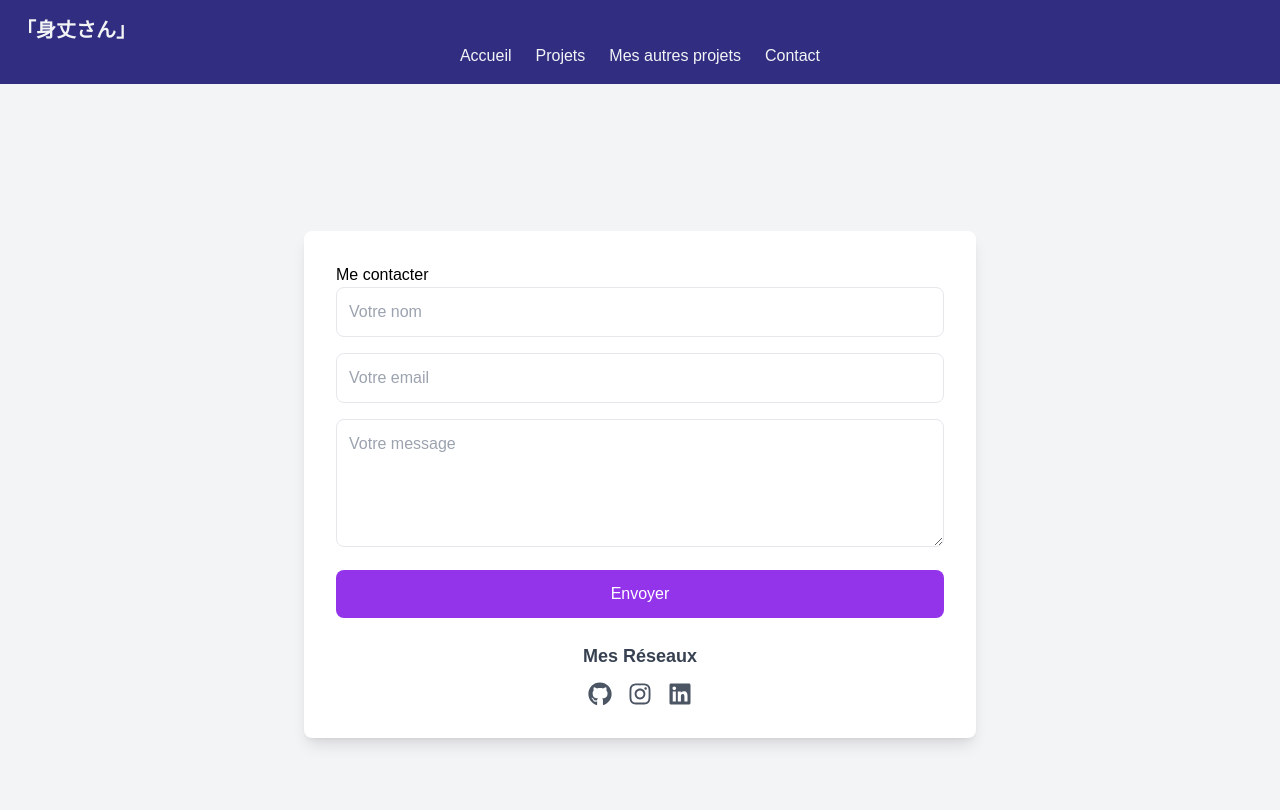
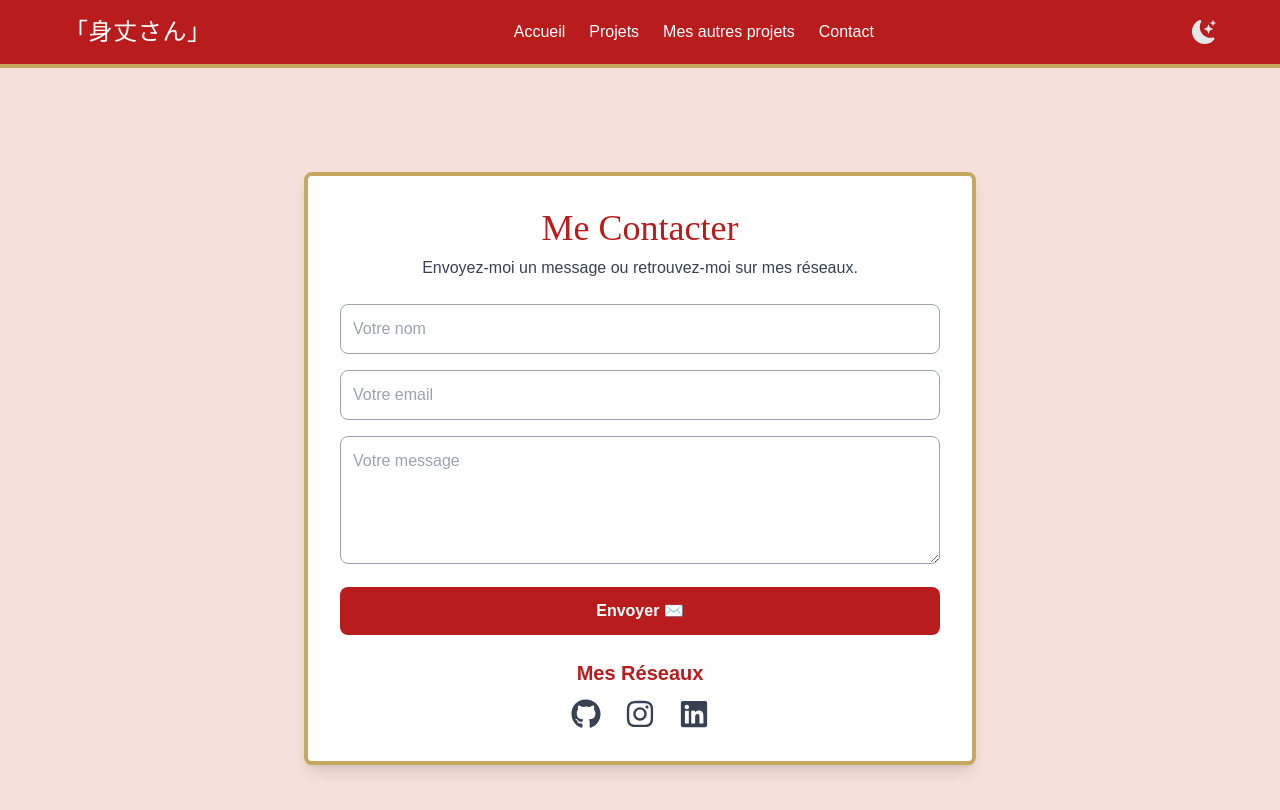
Before and after one commit to Mitake-ktm/Portfolio, a React (Create React App) app: page /contact in a window 1280 px wide. Shown: the top 810 px of the page. Built offline with nearby package versions, Linux system fonts and the light colour scheme.

Commit message:
Begining of UI/UX modif dark mode

```diff
--- a/src/components/Header.tsx
+++ b/src/components/Header.tsx
@@ -1,23 +1,27 @@
-import { Link } from 'react-router-dom';
+import { Link } from "react-router-dom";
+import { useContext } from "react";
+import { ThemeContext } from "../context/ThemeContext";
+import { BsMoonStarsFill, BsSunFill } from "react-icons/bs";
 
 const Header = () => {
+  const { theme, toggleTheme } = useContext(ThemeContext);
+
   return (
-    <nav className='bg-indigo-900 text-gray-100 p-4'>
-      <h1 className="text-xl font-bold">「身丈さん」</h1>
-      <ul className='flex justify-center space-x-6'>
-        <li>
-          <Link to="/" className='hover:text-purple-400 transition'>Accueil</Link>
-        </li>
-        <li>
-          <Link to="/projects" className='hover:text-purple-600 transition'>Projets</Link>
-        </li>
-        <li>
-          <Link to="/other-projects" className='hover:text-purple-600 transition'>Mes autres projets</Link>
-        </li>
-        <li>
-          <Link to="/contact" className='hover:text-purple-600 transition'>Contact</Link>
-        </li>
-      </ul>
+    <nav className="bg-red-700 text-white p-4 shadow-md border-b-4 border-[#C4A95E] dark:bg-gray-900 dark:border-gray-600">
+      <div className="max-w-6xl mx-auto flex justify-between items-center">
+        <h1 className="text-2xl font-mincho tracking-wide">「身丈さん」</h1>
+
+        <ul className="flex space-x-6">
+          <li><Link to="/" className="hover:text-[#C4A95E] transition">Accueil</Link></li>
+          <li><Link to="/projects" className="hover:text-[#C4A95E] transition">Projets</Link></li>
+          <li><Link to="/other-projects" className="hover:text-[#C4A95E] transition">Mes autres projets</Link></li>
+          <li><Link to="/contact" className="hover:text-[#C4A95E] transition">Contact</Link></li>
+        </ul>
+
+        <button onClick={toggleTheme} className="ml-4 text-2xl">
+          {theme === "light" ? <BsMoonStarsFill className="text-gray-200 hover:text-gray-400" /> : <BsSunFill className="text-yellow-500 hover:text-yellow-400" />}
+        </button>
+      </div>
     </nav>
   );
 };
--- /dev/null
+++ b/src/context/ThemeContext.tsx
@@ -0,0 +1,25 @@
+import { createContext, useEffect, useState } from "react";
+
+export const ThemeContext = createContext({
+  theme: "light",
+  toggleTheme: () => {},
+});
+
+export const ThemeProvider = ({ children }: { children: React.ReactNode }) => {
+  const [theme, setTheme] = useState(localStorage.getItem("theme") || "light");
+
+  useEffect(() => {
+    document.documentElement.classList.toggle("dark", theme === "dark");
+    localStorage.setItem("theme", theme);
+  }, [theme]);
+
+  const toggleTheme = () => {
+    setTheme((prevTheme) => (prevTheme === "light" ? "dark" : "light"));
+  };
+
+  return (
+    <ThemeContext.Provider value={{ theme, toggleTheme }}>
+      {children}
+    </ThemeContext.Provider>
+  );
+};
--- a/src/index.css
+++ b/src/index.css
@@ -3,6 +3,25 @@
 @tailwind utilities;
 @import url('https://fonts.googleapis.com/css2?family=Noto+Serif+JP:wght@400;700&family=Zen+Kaku+Gothic+New:wght@400;700&display=swap');
 
+@layer base {
+    /* Mode clair */
+    :root {
+      --bg-primary: #F5E1DA; /* Beige Washi */
+      --text-primary: #1A1A1A; /* Noir Sumi */
+      --accent: #B82C2C; /* Rouge Aka */
+    }
+
+    /* Mode sombre */
+    .dark {
+      --bg-primary: #1A1A1A; /* Noir Sumi */
+      --text-primary: #F5E1DA; /* Beige Washi */
+      --accent: #C4A95E; /* Doré Kogane */
+    }
+}
+
 body {
+    background-color: var(--bg-primary);
+    color: var(--text-primary);
+    transition: background-color 0.3s ease, color 0.3s ease;
     font-family: 'Zen Kaku Gothic New', sans-serif;
 }
--- a/src/index.tsx
+++ b/src/index.tsx
@@ -1,5 +1,6 @@
 import React from 'react';
 import ReactDOM from 'react-dom/client';
+import { ThemeProvider } from "./context/ThemeContext";
 import './index.css';
 import App from './App';
 import reportWebVitals from './reportWebVitals';
@@ -9,7 +10,9 @@ const root = ReactDOM.createRoot(
 );
 root.render(
   <React.StrictMode>
-    <App />
+    <ThemeProvider>
+      <App />
+    </ThemeProvider>
   </React.StrictMode>
 );
 
--- a/src/pages/Contact.tsx
+++ b/src/pages/Contact.tsx
@@ -1,5 +1,5 @@
-import { useState } from "react"
-import { FaGithub, FaInstagram, FaLinkedin } from "react-icons/fa"
+import { useState } from "react";
+import { FaGithub, FaInstagram, FaLinkedin } from "react-icons/fa";
 
 const Contact = () => {
     const [formData, setFormData] = useState({
@@ -13,45 +13,73 @@ const Contact = () => {
             ...formData,
             [e.target.name]: e.target.value
         });
-    }
+    };
 
     const handleSubmit = (e: React.FormEvent) => {
         e.preventDefault();
-        console.log("DONE",formData);
+        console.log("DONE", formData);
         alert("Message envoyé !");
-        setFormData({name: '', email: '', message: ''});
-    }
+        setFormData({ name: '', email: '', message: '' });
+    };
 
     return (
-    <div className="min-h-screen bg-gray-100 flex items-center justify-center p-6">
-        <div className="max-w-2xl w-full bg-white shadow-lg rounded-lg p-8">
-            <h2>Me contacter</h2>
-            <form onSubmit={handleSubmit} className="space-y-4">
-                <input type="text" name="name" placeholder="Votre nom" value={formData.name} onChange={handleChange} required
-                className="w-full p-3 border rounded-lg focus:outline-none focus:ring-2 focus:ring-purple-500"/>
-                <input type="email" name="email" placeholder="Votre email" value={formData.email} onChange={handleChange} required
-                className="w-full p-3 border rounded-lg focus:outline-none focus:ring-2 focus:ring-purple-500"/>
-                <textarea name="message" placeholder="Votre message" value={formData.message} onChange={handleChange} required
-                className="w-full p-3 border rounded-lg focus:outline-none focus:ring-2 focus:ring-2 focus:ring-purple-500 h-32"></textarea>
-                <button type="submit" className="w-full bg-purple-600 text-white py-3 rounded-lg hover:bg-purple-700 transition">Envoyer</button>
+        <div className="min-h-screen bg-[#F5E1DA] flex items-center justify-center p-6">
+            <div className="max-w-2xl w-full bg-white shadow-lg rounded-lg p-8 border-4 border-[#C4A95E]">
+                <h2 className="text-4xl font-mincho text-red-700 text-center">Me Contacter</h2>
+                <p className="text-gray-700 text-center mt-2">Envoyez-moi un message ou retrouvez-moi sur mes réseaux.</p>
+
+                <form onSubmit={handleSubmit} className="space-y-4 mt-6">
+                    <input
+                        type="text"
+                        name="name"
+                        placeholder="Votre nom"
+                        value={formData.name}
+                        onChange={handleChange}
+                        required
+                        className="w-full p-3 border border-gray-400 rounded-lg focus:outline-none focus:ring-2 focus:ring-red-700"
+                    />
+                    <input
+                        type="email"
+                        name="email"
+                        placeholder="Votre email"
+                        value={formData.email}
+                        onChange={handleChange}
+                        required
+                        className="w-full p-3 border border-gray-400 rounded-lg focus:outline-none focus:ring-2 focus:ring-red-700"
+                    />
+                    <textarea
+                        name="message"
+                        placeholder="Votre message"
+                        value={formData.message}
+                        onChange={handleChange}
+                        required
+                        className="w-full p-3 border border-gray-400 rounded-lg focus:outline-none focus:ring-2 focus:ring-red-700 h-32"
+                    ></textarea>
+                    <button
+                        type="submit"
+                        className="w-full bg-red-700 text-white py-3 rounded-lg hover:bg-[#C4A95E] transition font-bold"
+                    >
+                        Envoyer ✉️
+                    </button>
                 </form>
+
                 <div className="mt-6 text-center">
-                <h3 className="text-lg font-semibold text-gray-700">Mes Réseaux</h3>
-                <div className="flex justify-center space-x-4 mt-3">
-                    <a href="https://github.com/Mitake-ktm" target="_blank" className="text-gray-600 hover:text-purple-600 text-2xl" rel='noopener noreferrer'>
+                    <h3 className="text-xl font-semibold text-red-700">Mes Réseaux</h3>
+                    <div className="flex justify-center space-x-6 mt-3">
+                        <a href="https://github.com/Mitake-ktm" target="_blank" className="text-gray-700 hover:text-red-700 text-3xl" rel="noopener noreferrer">
                             <FaGithub />
                         </a>
-                    <a href="https://www.instagram.com/mitake_ktm/" target="_blank" className="text-gray-600 hover:text-purple-600 text-2xl" rel='noopener noreferrer'>
+                        <a href="https://www.instagram.com/mitake_ktm/" target="_blank" className="text-gray-700 hover:text-red-700 text-3xl" rel="noopener noreferrer">
                             <FaInstagram />
                         </a>
-                    <a href="https://www.linkedin.com/in/k%C3%A9vin-d-almeida-822b78266/" target="blank" className="text-gray-600 hover:text-purple-600 text-2xl" rel='noopener noreferrer'>
+                        <a href="https://www.linkedin.com/in/k%C3%A9vin-d-almeida-822b78266/" target="_blank" className="text-gray-700 hover:text-red-700 text-3xl" rel="noopener noreferrer">
                             <FaLinkedin />
                         </a>
                     </div>
                 </div>
             </div>
         </div>
-    )
-}
+    );
+};
 
-export default Contact
+export default Contact;
--- a/src/pages/OtherProjects.tsx
+++ b/src/pages/OtherProjects.tsx
@@ -2,26 +2,27 @@ import { useState } from "react";
 import { Link } from "react-router-dom";
 import projectsData from "../data/otherProjects.json";
 
-const categories = ["Tous", "Dessin", "Pixel Art", "3D"];
-
 const OtherProjects = () => {
     const [selectedCategory, setSelectedCategory] = useState("Tous");
 
-    const filteredProjects =
-        selectedCategory === "Tous"
+    const categories = ["Tous", ...Array.from(new Set(projectsData.map((project) => project.category)))];
+
+    const filteredProjects = selectedCategory === "Tous"
         ? projectsData
         : projectsData.filter((project) => project.category === selectedCategory);
 
     return (
-        <div className="max-w-5xl mx-auto p-6">
-            <h2 className="text-3xl font-bold text-purple-600 text-center mb-6">Mes autres projects</h2>
+        <div className="max-w-6xl mx-auto p-6 bg-[#F5E1DA] min-h-screen">
+            <h2 className="text-4xl font-mincho text-red-700 text-center mb-6">Mes Autres Projets</h2>
 
             <div className="flex justify-center space-x-4 mb-6">
                 {categories.map((category) => (
                     <button
                         key={category}
-                        className={`px-4 py-2 rounded-lg transition ${
-                            selectedCategory === category ? "bg-purple-600 text-white" : "bg-gray-200 text-gray-700"
+                        className={`px-4 py-2 rounded-lg border transition ${
+                            selectedCategory === category
+                                ? "bg-red-700 text-white"
+                                : "border-gray-400 text-gray-700 hover:bg-[#C4A95E] hover:text-white"
                         }`}
                         onClick={() => setSelectedCategory(category)}
                     >
@@ -32,19 +33,16 @@ const OtherProjects = () => {
 
             <div className="grid md:grid-cols-3 gap-6">
                 {filteredProjects.map((project) => (
-                    <div key={project.id} className="bg-white shadow-md rounded-lg overflow-hidden">
-                        <img src={project.image} alt={project.title} className="w-full h-48 object-cover" />
-                        <div className="p-4">
-                            <h3 className="text-xl font-semibold text-purple-600">{project.title}</h3>
-                            <p className="text-gray-600 mt-2">{project.description}</p>
-                            <Link to={`/other-projects/${project.id}`} className="text-purple-600 hover:text-purple-800 mt-4 inline-block">
-                            Voir plus</Link>
-                        </div>
-                    </div>
+                    <Link key={project.id} to={`/other-projects/${project.id}`} className="bg-white p-4 shadow-lg rounded-lg transition transform hover:scale-105 hover:shadow-xl">
+                        <img src={project.image} alt={project.title} className="w-full h-48 object-cover rounded-lg" />
+                        <h3 className="text-xl font-mincho text-red-700 mt-4">{project.title}</h3>
+                        <p className="text-gray-600 mt-2">{project.description}</p>
+                        <p className="text-gray-500 text-sm mt-2">📅 {project.date}</p>
+                    </Link>
                 ))}
             </div>
         </div>
-    )
-}
+    );
+};
 
 export default OtherProjects;
--- a/src/sections/Hero.tsx
+++ b/src/sections/Hero.tsx
@@ -2,7 +2,7 @@ import { Link } from "react-router-dom";
 
 const Hero = () => {
   return (
-        <section className="text-gray-900 min-h-screen flex flex-col items-center justify-center text-center px-6">
+    <section className="bg-[#F5E1DA] text-gray-900 min-h-screen flex flex-col items-center justify-center text-center px-6">
       <h1 className="text-5xl md:text-6xl font-mincho text-red-700">Bienvenue sur mon Portfolio</h1>
       <p className="text-lg md:text-xl font-sans text-gray-700 mt-4 max-w-2xl">
         Développeur Web passionné par la création d'expériences uniques.
```
Also changed, not shown: src/components/projects.tsx (deleted, +0 -59 lines), src/pages/OtherProjectDetail.tsx (+26 -17 lines), src/pages/ProjectDetail.tsx (+24 -22 lines), src/pages/Projects.tsx (+17 -17 lines). Lines whose indentation alone changed are shown as unchanged.
